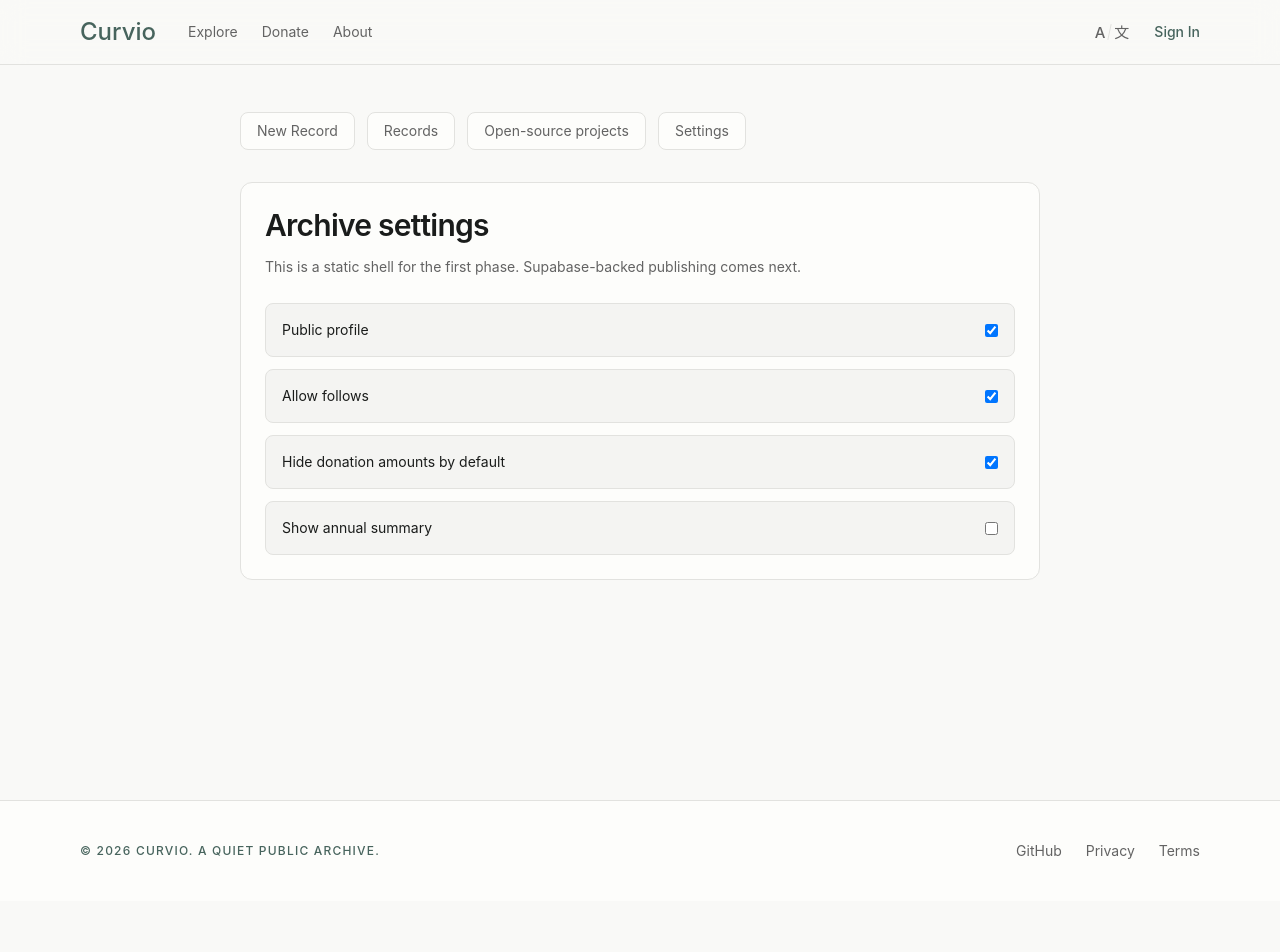
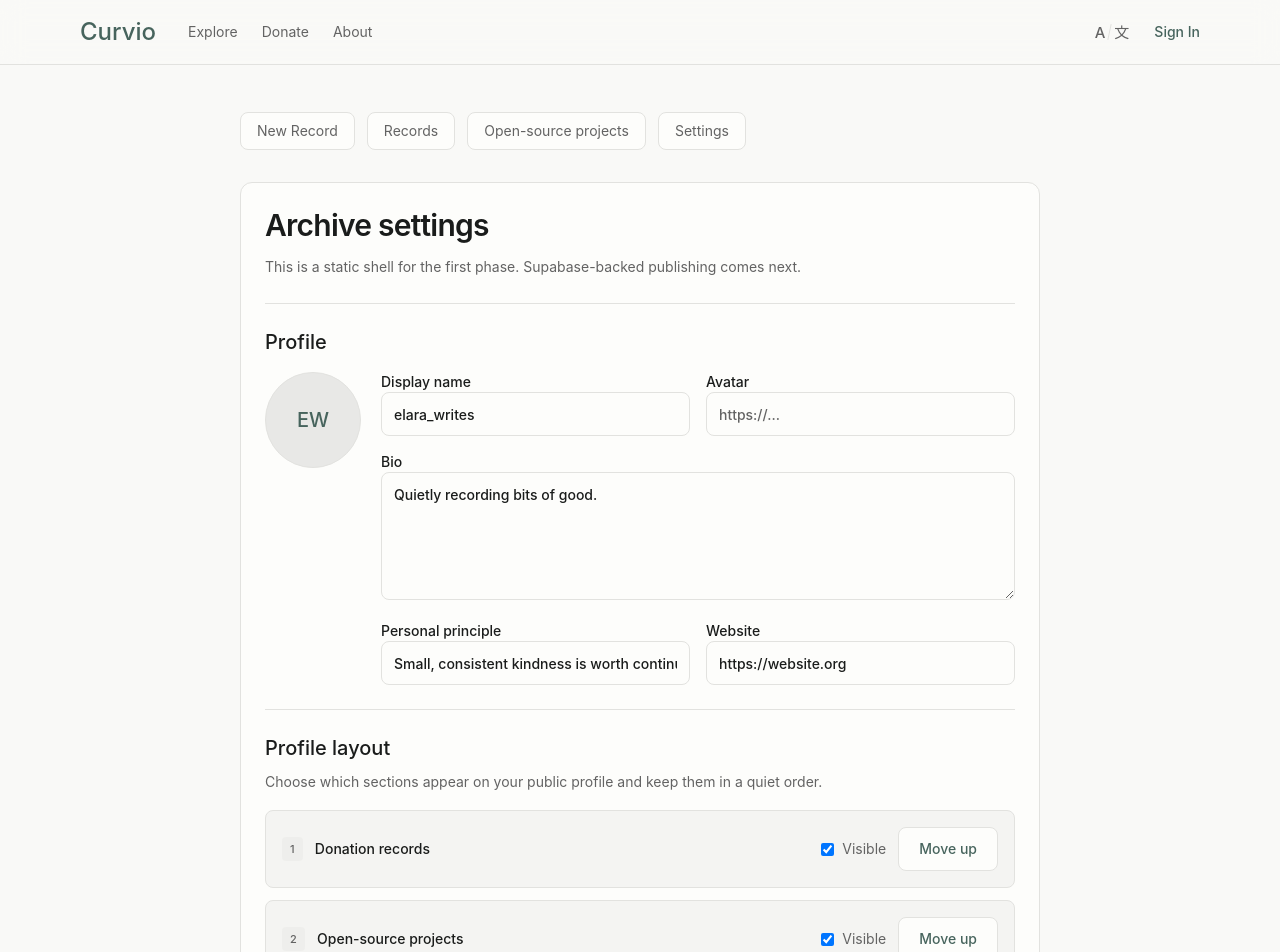
Before and after one commit to CurtisYan/Curvio, a Next.js app: page /en/dashboard/settings in a window 1280 px wide. Shown: the top 952 px of the page. Before the commit the page ends 901 px from the top, so only its background shows below. Built offline with nearby package versions, Linux system fonts and the light colour scheme.

Commit message:
Refine dashboard controls and timeline metadata

```diff
--- a/src/app/[locale]/dashboard/settings/page.tsx
+++ b/src/app/[locale]/dashboard/settings/page.tsx
@@ -1,6 +1,10 @@
 import { DashboardNav } from "@/components/dashboard/dashboard-nav";
+import { Badge } from "@/components/ui/badge";
+import { Button } from "@/components/ui/button";
 import { Card } from "@/components/ui/card";
+import { Input, Textarea } from "@/components/ui/input";
 import { getDictionary, isLocale, type Locale } from "@/lib/i18n";
+import { profile } from "@/lib/mock-data";
 
 export default async function SettingsPage({
   params,
@@ -16,6 +20,12 @@ export default async function SettingsPage({
     messages.dashboard.hideAmountsDefault,
     messages.dashboard.showAnnualSummary,
   ];
+  const sections = [
+    messages.dashboard.sectionDonations,
+    messages.dashboard.sectionProjects,
+    messages.dashboard.sectionKindness,
+    messages.dashboard.sectionAnnual,
+  ];
 
   return (
     <main className="container-narrow min-h-screen pt-28 pb-24">
@@ -29,6 +39,75 @@ export default async function SettingsPage({
             {messages.dashboard.comingSoon}
           </p>
         </div>
+
+        <section className="space-y-4 border-t border-border-subtle pt-6">
+          <h2 className="text-xl font-medium">
+            {messages.dashboard.profileSettingsTitle}
+          </h2>
+          <div className="flex flex-col gap-5 md:flex-row">
+            <div className="flex h-24 w-24 shrink-0 items-center justify-center rounded-full border border-border-subtle bg-surface-container-high text-xl font-medium text-primary">
+              {profile.avatarInitials}
+            </div>
+            <div className="grid flex-1 gap-4 md:grid-cols-2">
+              <label className="space-y-2 text-sm font-medium">
+                {messages.dashboard.displayName}
+                <Input defaultValue={profile.displayName} />
+              </label>
+              <label className="space-y-2 text-sm font-medium">
+                {messages.dashboard.avatar}
+                <Input placeholder="https://..." />
+              </label>
+              <label className="space-y-2 text-sm font-medium md:col-span-2">
+                {messages.dashboard.bio}
+                <Textarea defaultValue={profile.bio} />
+              </label>
+              <label className="space-y-2 text-sm font-medium">
+                {messages.dashboard.principle}
+                <Input defaultValue={profile.principle} />
+              </label>
+              <label className="space-y-2 text-sm font-medium">
+                {messages.dashboard.website}
+                <Input defaultValue={profile.websiteUrl} />
+              </label>
+            </div>
+          </div>
+        </section>
+
+        <section className="space-y-4 border-t border-border-subtle pt-6">
+          <div>
+            <h2 className="text-xl font-medium">
+              {messages.dashboard.profileLayoutTitle}
+            </h2>
+            <p className="mt-2 text-sm leading-6 text-muted">
+              {messages.dashboard.profileLayoutNote}
+            </p>
+          </div>
+          <div className="grid gap-3">
+            {sections.map((section, index) => (
+              <div
+                className="flex flex-col gap-3 rounded-lg border border-border-subtle bg-surface-container-low p-4 sm:flex-row sm:items-center sm:justify-between"
+                key={section}
+              >
+                <div className="flex items-center gap-3">
+                  <Badge>{index + 1}</Badge>
+                  <span className="text-sm font-medium">{section}</span>
+                </div>
+                <div className="flex items-center gap-3">
+                  <label className="flex items-center gap-2 text-sm text-muted">
+                    <input type="checkbox" defaultChecked />
+                    {messages.dashboard.visible}
+                  </label>
+                  <Button disabled type="button" variant="secondary">
+                    {messages.dashboard.moveUp}
+                  </Button>
+                </div>
+              </div>
+            ))}
+          </div>
+        </section>
+
+        <section className="space-y-4 border-t border-border-subtle pt-6">
+          <h2 className="text-xl font-medium">{messages.dashboard.privacyTitle}</h2>
         <div className="grid gap-3">
           {settings.map((setting, index) => (
             <label
@@ -40,6 +119,7 @@ export default async function SettingsPage({
             </label>
           ))}
         </div>
+        </section>
       </Card>
     </main>
   );
--- /dev/null
+++ b/src/components/dashboard/amount-visibility-field.tsx
@@ -0,0 +1,77 @@
+"use client";
+
+import { ChevronDown } from "lucide-react";
+import { useState } from "react";
+import { Input } from "@/components/ui/input";
+
+export function AmountVisibilityField({
+  labels,
+}: {
+  labels: {
+    amount: string;
+    currency: string;
+    amountPlaceholder: string;
+    amountVisible: string;
+    amountHidden: string;
+  };
+}) {
+  const [isOpen, setIsOpen] = useState(false);
+  const [isHidden, setIsHidden] = useState(false);
+
+  return (
+    <div className="rounded-xl border border-border-subtle bg-surface-offwhite p-4">
+      <div className="mb-3 flex items-center justify-between gap-4">
+        <div>
+          <p className="text-sm font-medium">{labels.amount}</p>
+          <p className="mt-1 text-xs text-muted">
+            {isHidden ? labels.amountHidden : labels.amountVisible}
+          </p>
+        </div>
+        <div className="relative">
+          <button
+            className="inline-flex h-9 items-center gap-2 rounded-lg border border-border-subtle bg-surface-container-low px-3 text-sm text-muted transition-colors hover:text-primary"
+            onClick={() => setIsOpen((value) => !value)}
+            type="button"
+          >
+            {isHidden ? labels.amountHidden : labels.amountVisible}
+            <ChevronDown className="h-4 w-4" />
+          </button>
+          {isOpen ? (
+            <div className="absolute right-0 top-11 z-20 w-44 rounded-xl border border-border-subtle bg-surface-offwhite p-1 shadow-[0_16px_40px_rgba(0,0,0,0.08)]">
+              <button
+                className="block w-full rounded-lg px-3 py-2 text-left text-sm text-muted transition-colors hover:bg-surface-container-low hover:text-primary"
+                onClick={() => {
+                  setIsHidden(false);
+                  setIsOpen(false);
+                }}
+                type="button"
+              >
+                {labels.amountVisible}
+              </button>
+              <button
+                className="block w-full rounded-lg px-3 py-2 text-left text-sm text-muted transition-colors hover:bg-surface-container-low hover:text-primary"
+                onClick={() => {
+                  setIsHidden(true);
+                  setIsOpen(false);
+                }}
+                type="button"
+              >
+                {labels.amountHidden}
+              </button>
+            </div>
+          ) : null}
+        </div>
+      </div>
+      {isHidden ? (
+        <div className="rounded-lg border border-border-subtle bg-surface-container-low px-3 py-3 text-sm text-muted">
+          {labels.amountHidden}
+        </div>
+      ) : (
+        <div className="grid gap-3 sm:grid-cols-[1fr_120px]">
+          <Input inputMode="decimal" placeholder={labels.amountPlaceholder} />
+          <Input defaultValue="USD" aria-label={labels.currency} />
+        </div>
+      )}
+    </div>
+  );
+}
--- a/src/components/dashboard/record-form-shell.tsx
+++ b/src/components/dashboard/record-form-shell.tsx
@@ -2,6 +2,7 @@ import { Badge } from "@/components/ui/badge";
 import { Button } from "@/components/ui/button";
 import { Card } from "@/components/ui/card";
 import { Input, Textarea } from "@/components/ui/input";
+import { AmountVisibilityField } from "./amount-visibility-field";
 
 export function RecordFormShell({
   title,
@@ -23,6 +24,11 @@ export function RecordFormShell({
     hideAmount: string;
     anonymous: string;
     saveDraft: string;
+    amount: string;
+    currency: string;
+    amountPlaceholder: string;
+    amountVisible: string;
+    amountHidden: string;
   };
 }) {
   return (
@@ -50,14 +56,11 @@ export function RecordFormShell({
         {labels.fieldDescription}
         <Textarea placeholder={labels.descriptionPlaceholder} />
       </label>
-      <div className="grid gap-3 sm:grid-cols-3">
+      <AmountVisibilityField labels={labels} />
+      <div className="grid gap-3 sm:grid-cols-2">
         <label className="flex items-center gap-2 rounded-lg border border-border-subtle bg-surface-container-low p-3 text-sm">
           <input type="checkbox" />
           {labels.visibilityPublic}
-        </label>
-        <label className="flex items-center gap-2 rounded-lg border border-border-subtle bg-surface-container-low p-3 text-sm">
-          <input type="checkbox" defaultChecked />
-          {labels.hideAmount}
         </label>
         <label className="flex items-center gap-2 rounded-lg border border-border-subtle bg-surface-container-low p-3 text-sm">
           <input type="checkbox" />
--- a/src/components/records/timeline.tsx
+++ b/src/components/records/timeline.tsx
@@ -10,11 +10,17 @@ export function Timeline({
   locale,
   hiddenAmountLabel,
   typeLabels,
+  showAuthor = false,
+  byLabel = "by",
+  anonymousLabel = "Anonymous",
 }: {
   records: GoodwillRecord[];
   locale: Locale;
   hiddenAmountLabel: string;
   typeLabels?: Partial<Record<GoodwillRecord["type"], string>>;
+  showAuthor?: boolean;
+  byLabel?: string;
+  anonymousLabel?: string;
 }) {
   return (
     <div className="relative ml-3 border-l border-border-subtle pl-8">
@@ -31,7 +37,15 @@ export function Timeline({
             </time>
             <Card className="hover:shadow-[0_8px_24px_rgba(0,0,0,0.04)]">
               <div className="mb-4 flex items-start justify-between gap-4">
-                <h3 className="text-xl font-medium">{record.title}</h3>
+                <div>
+                  <h3 className="text-xl font-medium">{record.title}</h3>
+                  {showAuthor ? (
+                    <p className="mt-2 text-xs text-muted">
+                      {byLabel}{" "}
+                      {record.isAnonymous ? anonymousLabel : record.authorDisplayName}
+                    </p>
+                  ) : null}
+                </div>
                 <Badge>
                   <RecordIcon className="h-3.5 w-3.5" type={record.type} />
                   {typeLabels?.[record.type] ?? recordLabel(record.type)}
--- a/src/components/sections/home-sections.tsx
+++ b/src/components/sections/home-sections.tsx
@@ -73,6 +73,9 @@ export function HomeSections({
             kindness: messages.recordKindness,
             open_source: messages.recordOpenWork,
           }}
+          showAuthor
+          byLabel={messages.by}
+          anonymousLabel={messages.anonymous}
         />
         <div className="mt-8 text-center">
           <ButtonLink href={localizePath(locale, "/explore")} variant="ghost">
--- a/src/messages/en.json
+++ b/src/messages/en.json
@@ -24,7 +24,8 @@
     "statDonations": "Donations",
     "statKindnessActs": "Kindness Acts",
     "statOpenWork": "Open Work",
-    "statMembers": "Members"
+    "statMembers": "Members",
+    "by": "by"
   },
   "home": {
     "heroTitle": "Record kindness. Make goodwill visible.",
@@ -113,5 +114,25 @@
     "allowFollows": "Allow follows",
     "hideAmountsDefault": "Hide donation amounts by default",
     "showAnnualSummary": "Show annual summary"
+    ,"amount": "Amount",
+    "currency": "Currency",
+    "amountPlaceholder": "0.00",
+    "amountVisible": "Fill amount",
+    "amountHidden": "Do not show amount",
+    "profileSettingsTitle": "Profile",
+    "displayName": "Display name",
+    "avatar": "Avatar",
+    "bio": "Bio",
+    "principle": "Personal principle",
+    "website": "Website",
+    "profileLayoutTitle": "Profile layout",
+    "profileLayoutNote": "Choose which sections appear on your public profile and keep them in a quiet order.",
+    "sectionDonations": "Donation records",
+    "sectionProjects": "Open-source projects",
+    "sectionKindness": "Kindness records",
+    "sectionAnnual": "Annual summary",
+    "moveUp": "Move up",
+    "visible": "Visible",
+    "privacyTitle": "Privacy"
   }
 }
--- a/src/messages/zh.json
+++ b/src/messages/zh.json
@@ -24,7 +24,8 @@
     "statDonations": "捐赠记录",
     "statKindnessActs": "善事记录",
     "statOpenWork": "开源项目",
-    "statMembers": "成员"
+    "statMembers": "成员",
+    "by": "来自"
   },
   "home": {
     "heroTitle": "记录善意，让善意被看见。",
@@ -112,6 +113,26 @@
     "publicProfile": "公开个人主页",
     "allowFollows": "允许他人关注",
     "hideAmountsDefault": "默认隐藏捐赠金额",
-    "showAnnualSummary": "展示年度总结"
+    "showAnnualSummary": "展示年度总结",
+    "amount": "金额",
+    "currency": "币种",
+    "amountPlaceholder": "0.00",
+    "amountVisible": "填写金额",
+    "amountHidden": "不显示金额",
+    "profileSettingsTitle": "个人资料",
+    "displayName": "展示名",
+    "avatar": "头像",
+    "bio": "简介",
+    "principle": "个人理念",
+    "website": "个人网站",
+    "profileLayoutTitle": "主页展示排序",
+    "profileLayoutNote": "选择哪些栏目出现在公开主页，并保持克制、安静的展示顺序。",
+    "sectionDonations": "捐赠记录",
+    "sectionProjects": "开源项目",
+    "sectionKindness": "善事记录",
+    "sectionAnnual": "年度总结",
+    "moveUp": "上移",
+    "visible": "显示",
+    "privacyTitle": "隐私设置"
   }
 }
```
